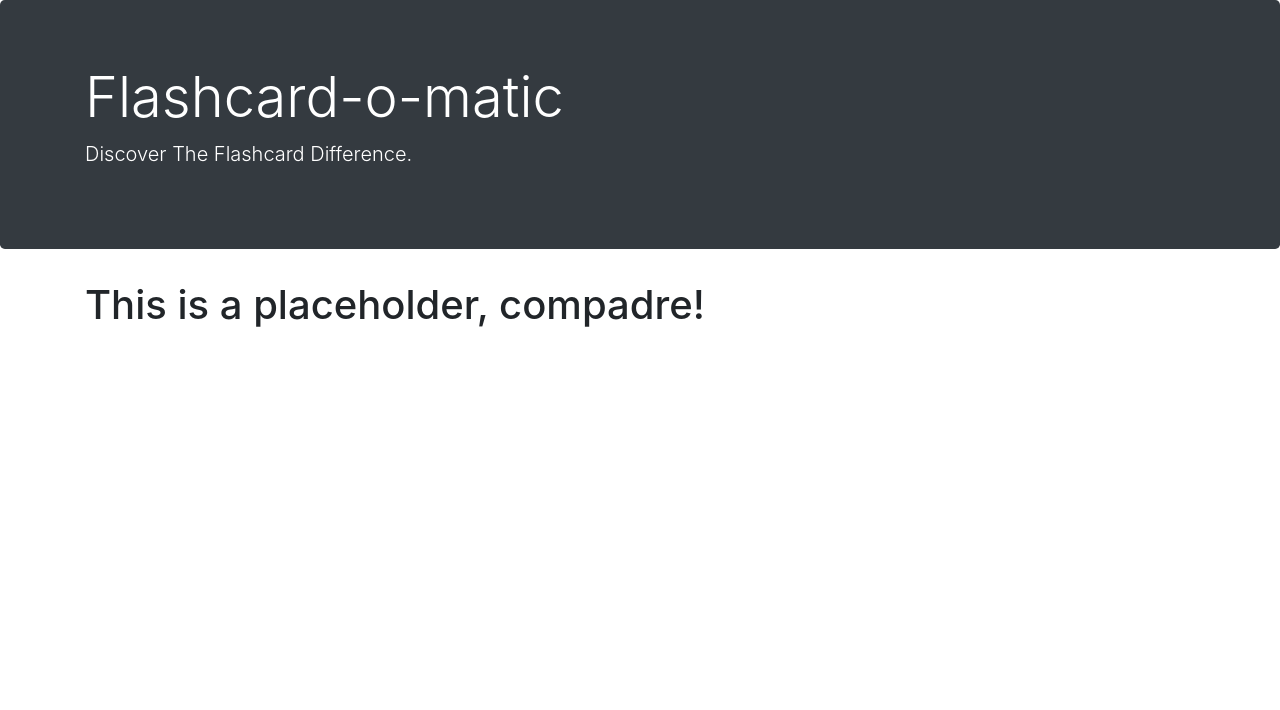
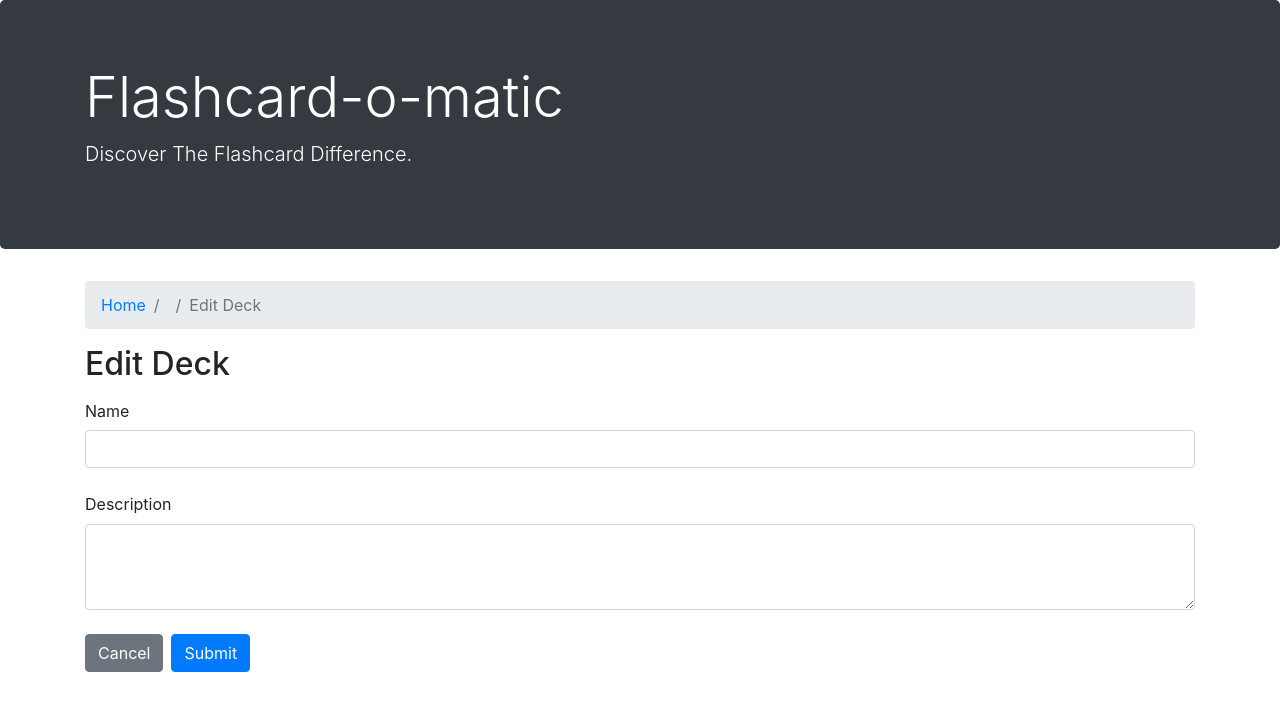
Before and after one commit to SJBroida/Flashcard_App, a React (Create React App) app: page /decks/1/edit in a window 1280 px wide. Shown: the top 710 px of the page. Built offline with nearby package versions, Linux system fonts and the light colour scheme; no server answers; a web font is replaced by a local one.

Commit message:
Edited Create Deck and Edit Deck
Modified code in CreateDeck.js and EditDeck.js
Created & Added DeckForm.js to handle the forms on CreateDeck and EditDeck

```diff
--- a/src/Decks/Cards/EditCard.js
+++ b/src/Decks/Cards/EditCard.js
@@ -1,4 +1,5 @@
 import React from "react";
+import { useParams } from "react-router-dom";
 
 /* Card Structure Example
     {
@@ -11,6 +12,10 @@ import React from "react";
 
 function EditCard() {
 
+    const params = useParams();
+    const deckId = params.deckId;
+    const cardId = params.cardId;
+
     return (
         <div>
             <h1>This is a placeholder, homey!</h1>
--- a/src/Decks/CreateDeck.js
+++ b/src/Decks/CreateDeck.js
@@ -1,7 +1,7 @@
-import React from "react";
-
-import { Link } from "react-router-dom";
-
+import React, {useState} from "react";
+import {Link, useHistory } from "react-router-dom";
+import { createDeck } from "../utils/api";
+import DeckForm from "./DeckForm";
 
 /* Deck Structure Example
     {
@@ -12,6 +12,36 @@ import { Link } from "react-router-dom";
 */
 
 function CreateDeck() {
+
+    const formType = "Create Deck";
+    const createNamePlaceholder = "Deck name";
+    const createDescriptionPlaceholder = "Deck description";
+
+    const initialFormData = {
+        name: "",
+        description: "",
+    };
+
+    const [formData, setFormData] = useState(initialFormData);
+    const history = useHistory();
+
+    const handleChange = ({target}) => {
+        setFormData({
+            ...formData,
+            [target.name] : target.value,
+        });
+    }
+
+    async function handleSubmit(e) {
+        e.preventDefault();
+        const {id} = await createDeck(formData);
+        history.push(`/decks/${id}`);
+    }
+
+    const handleCreateCancel = (e) => {
+        e.preventDefault();
+        history.push("/");
+    }
 
     return (
         <div>
@@ -26,7 +56,15 @@ function CreateDeck() {
                     </li>
                 </ol>
             </nav>
-            <h1>This is a placeholder, comrade!</h1>
+            <DeckForm
+                formType={formType}
+                formData={formData}
+                handleChange={handleChange}
+                handleSubmit={handleSubmit}
+                createNamePlaceholder={createNamePlaceholder}
+                createDescriptionPlaceholder={createDescriptionPlaceholder}
+                handleCreateCancel={handleCreateCancel}
+            />
         </div>
     );
 
--- /dev/null
+++ b/src/Decks/DeckForm.js
@@ -0,0 +1,55 @@
+import React from "react";
+
+
+function DeckForm({
+    formType, formData, handleChange, handleSubmit, createNamePlaceholder, createDescriptionPlaceholder, handleCreateCancel,
+    handleEditChange, handleEditSubmit, editDeckData, editNamePlaceholder, editDescriptionPlaceholder, handleEditCancel
+})
+{
+    // Variable values are determined depending on if a deck is being created or changed
+    const submit = formType === "Create Deck" ? handleSubmit : handleEditSubmit
+    const change = formType === "Create Deck" ? handleChange : handleEditChange
+    const valueName = formType === "Create Deck" ? formData.name : editDeckData.name
+    const valueDescription = formType === "Create Deck" ? formData.description : editDeckData.description
+    const namePlaceholder = formType === "Create Deck" ? createNamePlaceholder : editNamePlaceholder
+    const descriptionPlaceholder = formType === "Create Deck" ? createDescriptionPlaceholder : editDescriptionPlaceholder
+    const cancel = formType === "Create Deck" ? handleCreateCancel : handleEditCancel
+
+    return(
+        <div>
+            <h2>{formType}</h2>
+            <form onSubmit={submit} className="form-group">
+                <label className="col-form-label" htmlFor="deckName">
+                    Name
+                </label>
+                <input
+                    id="deckName"
+                    type="text"
+                    name="name"
+                    onChange={change}
+                    className="form-control"
+                    value={valueName}
+                    placeholder={namePlaceholder}
+                />
+                <br></br>
+                <label htmlFor="deckDescription">Description</label>
+                <textarea
+                    id="deckDescription"
+                    name="description"
+                    onChange={change}
+                    className="form-control"
+                    value={valueDescription}
+                    rows="3"
+                    placeholder={descriptionPlaceholder}
+                />
+                 <br></br>
+                <button className="btn btn-secondary" onClick={cancel}>Cancel </button>
+                <button className="btn btn-primary ml-2" type="submit">Submit</button>
+            </form>
+        </div>
+
+    );
+
+}
+
+export default DeckForm;
--- a/src/Decks/DeckList.js
+++ b/src/Decks/DeckList.js
@@ -1,5 +1,7 @@
 import React from "react";
-import { Link } from "react-router-dom";
+import { Link, useHistory } from "react-router-dom";
+
+import { deleteDeck } from "../utils/api";
 
 import CardCounter from "./Cards/CardCounter";
 
@@ -12,6 +14,20 @@ import CardCounter from "./Cards/CardCounter";
 */
 
 function DeckList({ decks }) {
+
+    const history = useHistory();
+
+    async function deleteDeckHandler({deckId}) {
+        const abortController = new AbortController();
+        const signal = abortController.signal;
+        if(
+          window.confirm("Delete this deck?\n\nYou will not be able to recover it.")
+        ){
+          await deleteDeck(deckId, signal)
+          history.push("/")
+        }
+        return () => abortController.abort();
+    }
 
     return (
         <div>
--- a/src/Decks/EditDeck.js
+++ b/src/Decks/EditDeck.js
@@ -1,6 +1,9 @@
-import React from "react";
+import React , {useEffect, useState} from "react";
+import {useHistory, useParams, Link} from "react-router-dom";
 
-import { Link } from "react-router-dom";
+import {readDeck, updateDeck} from "../utils/api";
+
+import DeckForm from "./DeckForm";
 
 /* Deck Structure Example
     {
@@ -12,9 +15,102 @@ import { Link } from "react-router-dom";
 
 function EditDeck() {
 
+    const [currentDeck, setCurrentDeck] = useState({});
+    // This is the information that will pre-fill the Name and Description forms
+    // on the Edit Deck screen.
+    const [editDeckData, setEditDeckData] = useState({});
+    const history = useHistory();
+    // Obtain the deckId from the URL Parameters
+    const params = useParams();
+    const deckId = params.deckId;
+
+    const formType = "Edit Deck";
+
+    useEffect(() => {
+
+        const abortController = new AbortController();
+        const signal = abortController.signal;
+
+        async function fetchDecks() {
+          const decksData = await readDeck(deckId, signal);
+          setCurrentDeck(decksData);
+        }
+
+        fetchDecks();
+        // Immediately after fetching the Deck, get the deck's name and description
+        const {theName, theDescription} = currentDeck;
+        // Create Initial Deck Object Data
+        const initialEditDeckData = {
+            name: theName,
+            description: theDescription,
+            id: deckId
+        };
+        // Set the Edit Deck Data to be passed
+        setEditDeckData(initialEditDeckData);
+
+        return () => abortController.abort();
+
+    }, [deckId]);
+
+    async function handleEditSubmit(event){
+        event.preventDefault();
+        const abortController = new AbortController();
+        const signal = abortController.signal;
+
+        await updateDeck(editDeckData, signal);
+        history.push(`/decks/${deckId}`);
+
+        return() => abortController.abort();
+    }
+
+    const handleEditChange = ({target}) => {
+        setEditDeckData({
+            ...editDeckData,
+            [target.name] : target.value
+        });
+    }
+
+    async function handleEditSubmit(event){
+        event.preventDefault();
+        const abortController = new AbortController();
+        const signal = abortController.signal;
+
+        await updateDeck(editDeckData, signal);
+        history.push(`/decks/${deckId}`);
+
+        return() => abortController.abort();
+    }
+
+    const handleEditCancel = (e) => {
+        e.preventDefault();
+        history.push(`/decks/${deckId}`);
+    }
+
     return (
         <div>
-            <h1>This is a placeholder, compadre!</h1>
+            {/* Insert the code for the page navigation here */}
+            <nav aria-label="breadcrumb">
+                <ol className="breadcrumb">
+                    <li className="breadcrumb-item">
+                        <Link to="/">Home</Link>
+                    </li>
+                    <li className="breadcrumb-item">
+                        <Link to={`/decks/${deckId}`}>{currentDeck.name}</Link>
+                    </li>
+                    <li className="breadcrumb-item active" aria-current="page">
+                        Edit Deck
+                    </li>
+                </ol>
+            </nav>
+            <DeckForm
+                formType={formType}
+                handleEditChange={handleEditChange}
+                handleEditSubmit={handleEditSubmit}
+                editDeckData={editDeckData}
+                editNamePlaceholder={currentDeck.name}
+                editDescriptionPlaceholder={currentDeck.description}
+                handleEditCancel={handleEditCancel}
+            />
         </div>
     );
 
```
